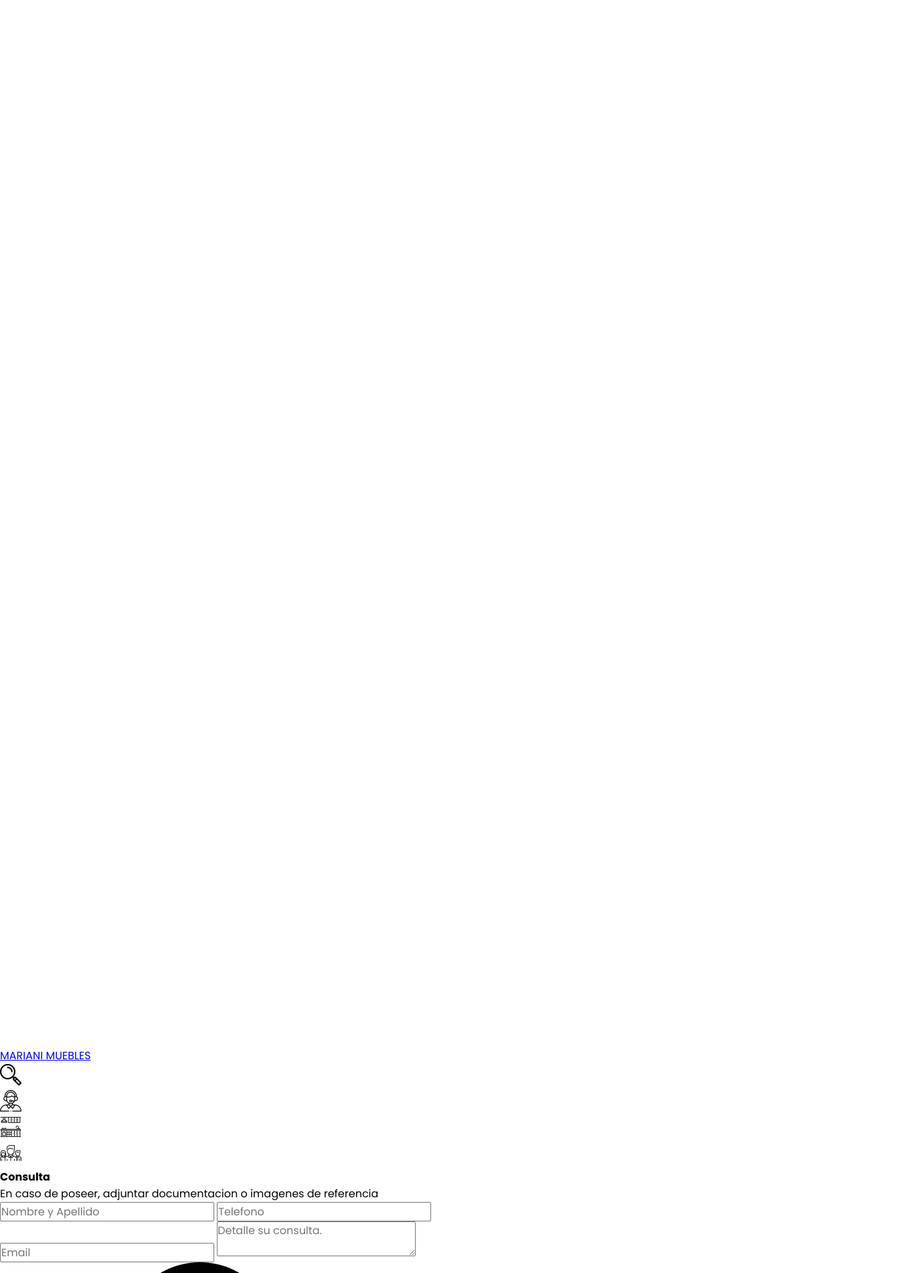
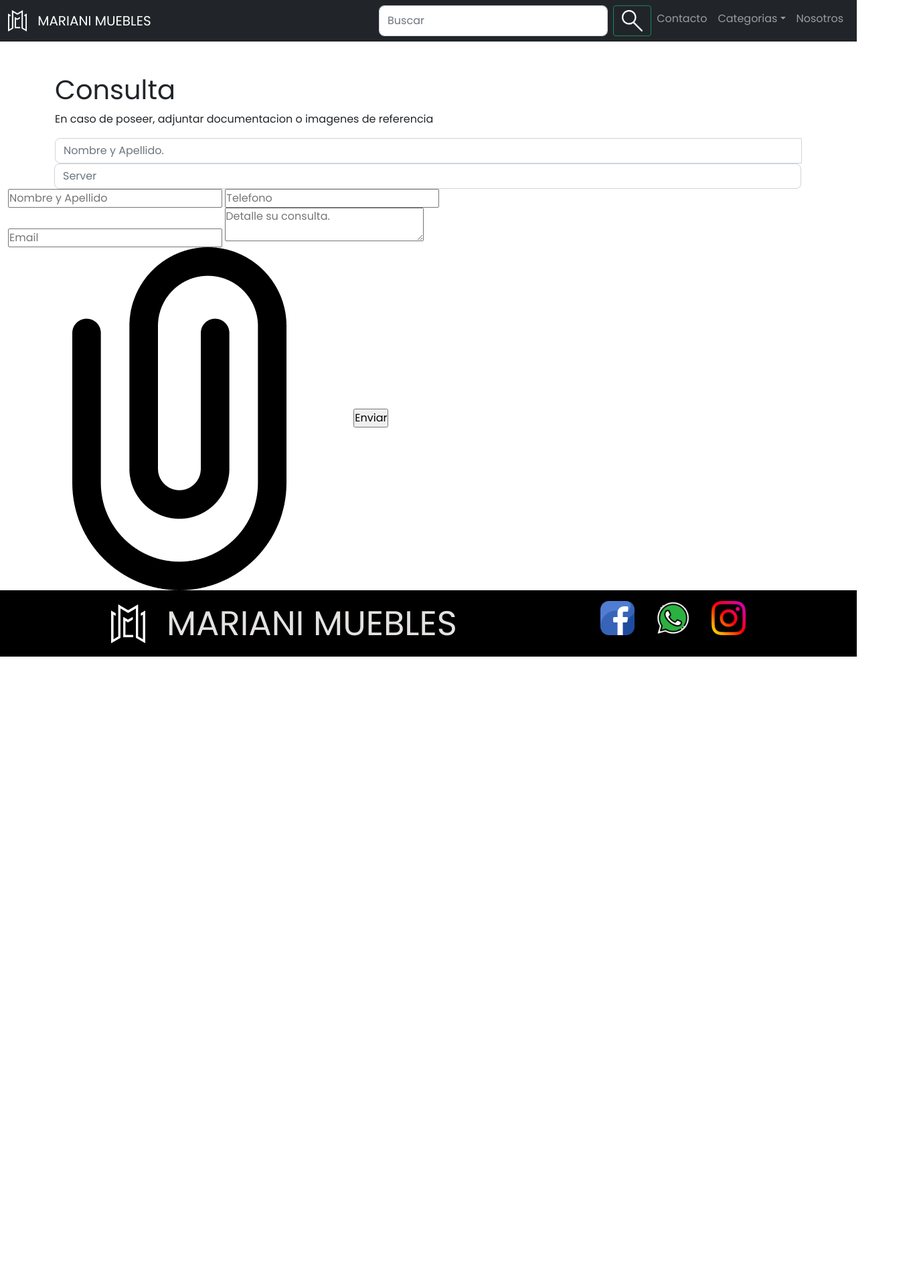
Before and after one commit to LucasGomezMariani/Desafio-RepositorioGitHub, a plain HTML site: page pages/info/presupuesto.html in a window 1280 px wide. Shown: the top 1900 px of the page at 67% size, 1370 px wide, since content can reach past the window. After the commit the page ends 980 px from the top, so only its background shows below. Drawn offline with nearby package versions, Linux system fonts and the light colour scheme.

Commit message:
3/7 - Agregado bootstrap a categorias.HTML, plantilla-prod.HTML

```diff
--- a/pages/info/presupuesto.html
+++ b/pages/info/presupuesto.html
@@ -1,11 +1,18 @@
 <!DOCTYPE html>
 <html lang="en">
+
 <head>
     <meta charset="UTF-8">
     <meta http-equiv="X-UA-Compatible" content="IE=edge">
     <meta name="viewport" content="width=device-width, initial-scale=1.0">
+
+    <!-- Bootstrap -->
+    <link href="https://cdn.jsdelivr.net/npm/bootstrap@5.0.2/dist/css/bootstrap.min.css" rel="stylesheet"
+        integrity="sha384-EVSTQN3/azprG1Anm3QDgpJLIm9Nao0Yz1ztcQTwFspd3yD65VohhpuuCOmLASjC" crossorigin="anonymous">
+
     <!-- css -->
     <link rel="stylesheet" href="../../style.css">
+
     <!-- font -->
     <link rel="preconnect" href="https://fonts.googleapis.com">
     <link rel="preconnect" href="https://fonts.gstatic.com" crossorigin>
@@ -13,38 +20,81 @@
 
     <title>Presupuestar</title>
 </head>
-<body>
-    <header>
-        <div class="header-logo">
-            <a href="../../index.html"><img class="logo"  src="../../multimedia/image/logo-blanco.png" alt="Logo de la empresa">
+
+<body class="w-100">
+    <!-- header -->
+    <nav class="navbar navbar-expand-md navbar-dark bg-dark header">
+        <div class="container-fluid">
+            <a class="navbar-brand" href="index.html">
+                <img class="mr-2 img" src="../../multimedia/image/logo-blanco.png" alt="Logo de la empresa">
             </a>
-            <a class="header-marca" href="../../index.html">MARIANI MUEBLES</a>
+            <a class="navbar-brand" href="../../index.html">MARIANI MUEBLES</a>
+            <button class="navbar-toggler" type="button" data-bs-toggle="collapse" data-bs-target="#MenuNavegacion"
+                aria-controls="navbarSupportedContent" aria-expanded="false" aria-label="Toggle navigation">
+                <span class="navbar-toggler-icon"></span>
+            </button>
+            <div id="MenuNavegacion" class="collapse navbar-collapse justify-content-end">
+                <ul class="navbar-nav ms-3">
+                    <li class="nav-item">
+                        <form class="d-flex">
+                            <input class="form-control me-2" type="search" placeholder="Buscar" aria-label="Search">
+                            <button class="btn btn-outline-success" type="submit">
+                                <img class="icn__buscador" src="../../multimedia/image/svglupa.svg" alt="lupa">
+                            </button>
+                        </form>
+                    </li>
+                    <li class="nav-item"><a href="#contact" class="nav-link">Contacto</a></li>
+                    <li class="nav-item dropdown">
+                        <a class="nav-link dropdown-toggle" href="#" id="navbarDarkDropdownMenuLink" role="button"
+                            data-bs-toggle="dropdown" aria-expanded="false">Categorias</a>
+                        <ul class="dropdown-menu">
+                            <li class="nav-item"><a href="../../pages/categorias/categoriax.html"
+                                    class="dropdown-item">Cocina</a></li>
+                            <li class="nav-item"><a href="../../pages/categorias/categoriax.html"
+                                    class="dropdown-item">Baño</a></li>
+                            <li class="nav-item"><a href="../../pages/categorias/categoriax.html"
+                                    class="dropdown-item">Dormitorio</a></li>
+                            <li class="nav-item"><a href="../../pages/categorias/categoriax.html"
+                                    class="dropdown-item">Oficina</a></li>
+                            <li class="nav-item"><a href="../../pages/categorias/categoriax.html"
+                                    class="dropdown-item">Industrial</a></li>
+                        </ul>
+                    </li>
+                    <li class="nav-item"><a href="../../pages/info/nosotros.html" class="nav-link">Nosotros</a></li>
+                </ul>
             </div>
-        <!-- lista desordenada con los iconos navegables-->
-        <nav>
-                <ul class="header-menu">
-                    <li class="header-menuItem">
-                        <img class="" src="../../multimedia/image/lupa.png" alt="lupa">
-                        <!--icono, cuando te posicionas con el puntero se expanda y te de un cuadro de texto que diga "busqueda"-->
-                    </li>
-                    <li class="header-menuItem">
-                        <a href="#contact"><img class="" src="../../multimedia/image/atencion-al-cliente.png" alt="Contacto">
-                        </a>
-                    </li>
-                    <li class="header-menuItem">
-                        <img class="" src="../../multimedia/image/work-places.png" alt="WorkPlaces">
-                        <!--La idea es que sea un icono, en el cual cuando te posicionas sobre el con el puntero se expanda y te muestre las diferentes categorias con links a las mismas-->
-                    </li>
-                    <li class="header-menuItem"><a class="" href="../../pages/info/nosotros.html"><img class="" src="../../multimedia/image/equipo.png" alt="Nosotros"></a>
-                    </li>
-                </ul>
+        </div>
     </nav>
-    </header>
-    <main class="presupuesto__main-grid">
-        <div class="PresuTxt">
-            <h1>Consulta</h1>
-            <p>En caso de poseer, adjuntar documentacion o imagenes de referencia</p>
+    <!-- Contenido -->
+    <main class="container-fluid">
+        <div class="container ">
+            <div class="row">
+                <div class="col">
+                    <div class="card mt-5 border-0">
+                        <h1 class="card-title">Consulta</h1>
+                        <p class="card-text">En caso de poseer, adjuntar documentacion o imagenes de referencia</p>
                     </div>
+
+
+                    <div class="input-group mt-3 d-flex">
+                        <input type="text" class="form-control" placeholder="Nombre y Apellido." aria-label="Username">
+                    <div class="input-group d-flex">
+                        <input type="text" class="form-control" placeholder="Server" aria-label="Server">
+                    </div>
+                </div>
+
+
+                </div>
+            </div>
+        </div>
+
+
+
+
+
+
+
+
             <form>
             <div class="input__firstRow">
                 <input type="text" name="name" placeholder="Nombre y Apellido">
@@ -58,31 +108,33 @@
             </div>
         </form>
     </main>
+    <!-- footer -->
     <footer>
         <div class="footer-logo">
             <img src="../../multimedia/image/logo-blanco.png" alt="Logo">
-            <a href="../../index.html">MARIANI MUEBLES</a>
+            <a class="footer-link" href="../../index.html">MARIANI MUEBLES</a>
         </div>
         <nav id="contact">
             <ul class="contact-menu">
                 <li class="contact-item">
-                    <img class="" src="../../multimedia/image/facebook.png" alt="Logo FB">
-                    <a target="_blank" href="https://www.facebook.com/">aca va el fb</a>
+                    <a target="_blank" href="https://www.facebook.com/"><img class="footer-item"
+                            src="../../multimedia/image/facebook.png" alt="Logo FB"></a>
                 </li>
                 <li class="contact-item">
-                    <img class="" src="../../multimedia/image/whatsapp.png" alt="Logo WPP">
-                    <a href="">11mm919mmm</a>
+                    <a href="https://wa.me/541122919313" target="_blank"><img class="footer-item"
+                            src="../../multimedia/image/whatsapp.png" alt="Logo WPP"></a>
                 </li>
                 <li class="contact-item">
-                    <img class="" src="../../multimedia/image/instagram.png" alt="Logo IG">
-                    <a target="_blank" href="https://www.instagram.com/mariani.muebles/">@mariani.muebles</a>
-                </li>
-                <li class="contact-item">
-                    <img class="" src="../../multimedia/image/email.png" alt="Logo mail">
-                    <a>amuebla.mariani@gmail.com</a>
+                    <a target="_blank" href="https://www.instagram.com/mariani.muebles/"><img class="footer-item"
+                            src="../../multimedia/image/instagram.png" alt="Logo IG"></a>
                 </li>
             </ul>
         </nav>
     </footer>
+    <!-- Bootstrap -->
+    <script src="https://cdn.jsdelivr.net/npm/bootstrap@5.0.2/dist/js/bootstrap.bundle.min.js"
+        integrity="sha384-MrcW6ZMFYlzcLA8Nl+NtUVF0sA7MsXsP1UyJoMp4YLEuNSfAP+JcXn/tWtIaxVXM"
+        crossorigin="anonymous"></script>
 </body>
+
 </html>
--- a/style.css
+++ b/style.css
@@ -105,18 +105,22 @@
 .carr__mobile{
     display: none;
 }
+.fs{
+    font-size: 1.7vw;
+}
 #img__info{
     height: auto;
     width: 30%;
 }
-.card{
+.card-index{
     align-items: center;
+    border: none;
 }
 .info__card{
     text-align: center;
 }
-/* End index */
-/* Categoria */
+/* End index.HTML */
+/* Categoria.HTML */
 .img-carr-categoria{
     width: 100%;
     height: 45vh;
@@ -124,7 +128,8 @@
 .container-prod{
     border-radius: .5rem;
 }
-/* nosotros */
+/* end categoria.HTML */
+/* nosotros.HTML */
 .banner{
     width: 100%;
     height: fit-content;
@@ -137,7 +142,12 @@
     width: 95%;
     height: fit-content;
 }
-/* end nosotros */
+/* end nosotros.HTML */
+/* presupuestos.HTML */
+.form-control{
+    border-radius: .5rem;
+}
+/* end presupuestos.HTML */
 
 /* media queris tablet */
 @media screen and (min-width: 600px) and (max-width: 1024px) {
```
Also changed, not shown: index.html (+11 -11 lines), pages/categorias/categoriax.html (+48 -31 lines), pages/productos/plantilla-prod.html (+94 -43 lines). Lines whose indentation alone changed are shown as unchanged.
